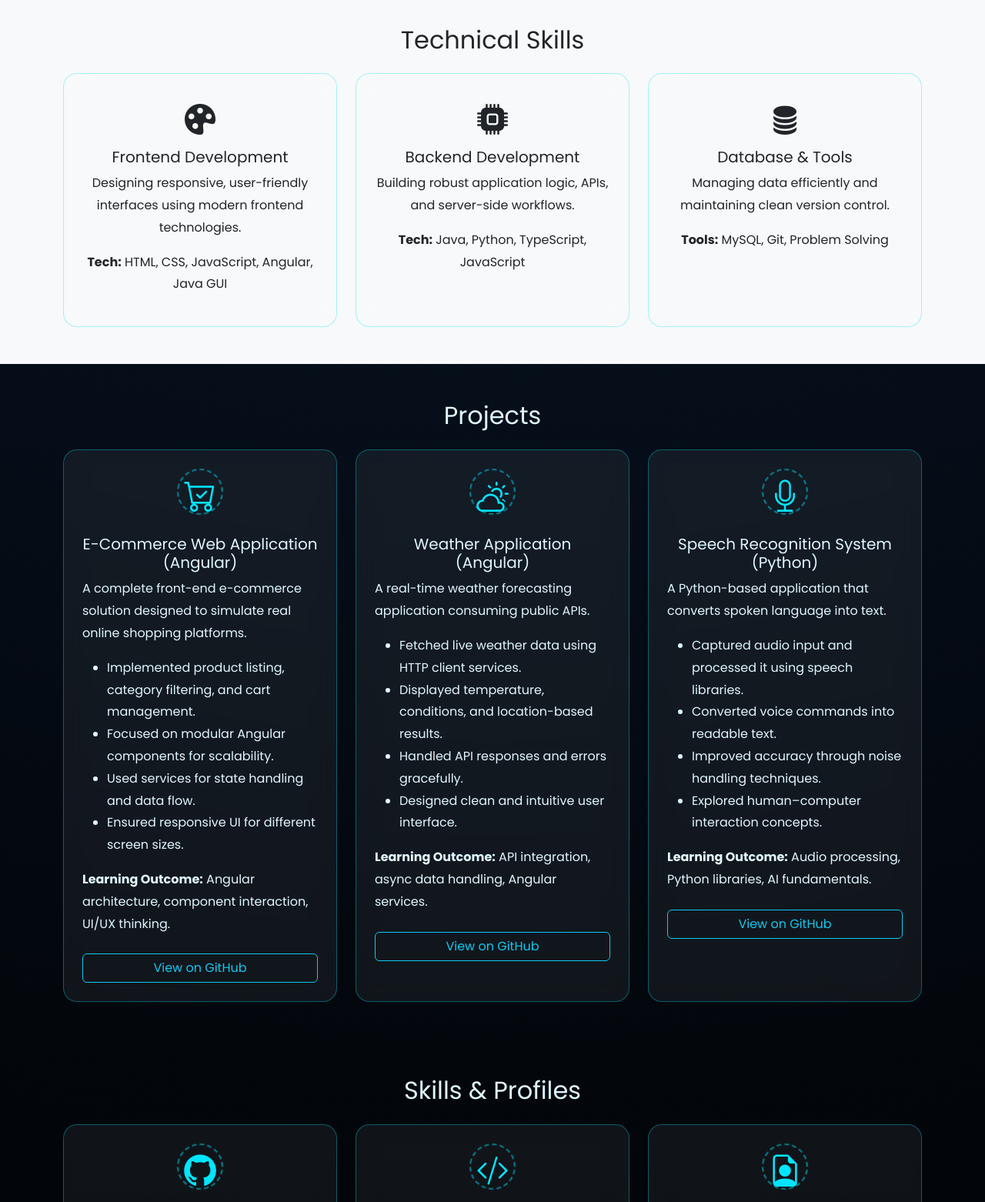
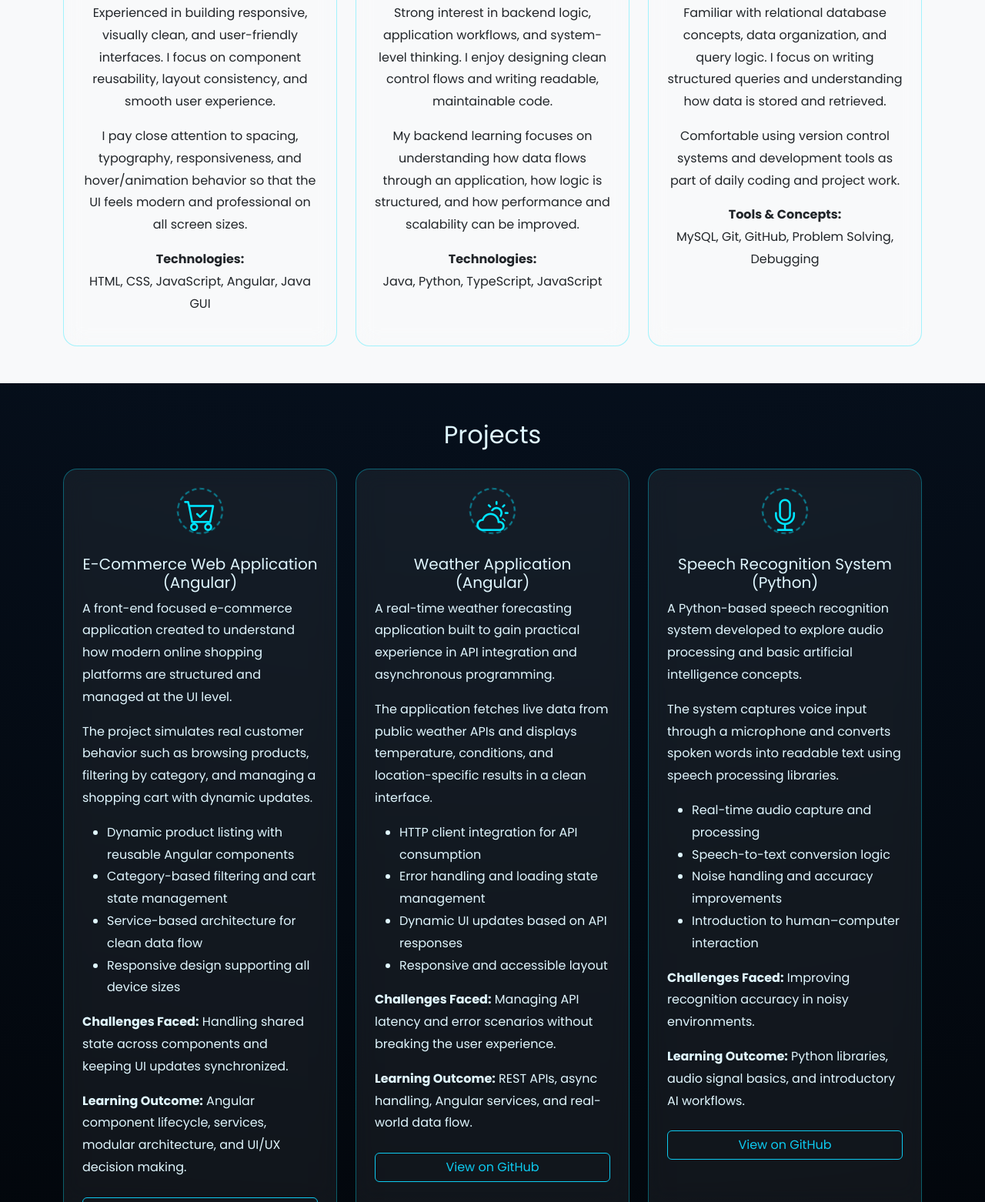
Before and after one commit to Dhanush-Kumar008/personal-website, a plain HTML site: page index.html in a window 1280 px wide. Shown: the part 1238-2800 px from the top of the page at 77% size. Drawn offline with nearby package versions, Linux system fonts and the light colour scheme.

Commit message:
Update index.html

```diff
--- a/index.html
+++ b/index.html
@@ -37,7 +37,6 @@
       line-height: 1.8;
     }
 
-    /* ================= NAVBAR ================= */
     .navbar {
       background: rgba(5,11,20,0.75) !important;
       backdrop-filter: blur(16px);
@@ -72,7 +71,6 @@
       width: 100%;
     }
 
-    /* ================= HERO ================= */
     .hero {
       min-height: 100vh;
       display: flex;
@@ -107,7 +105,6 @@
       font-weight: 600;
     }
 
-    /* ================= CARDS ================= */
     .about-card,
     .skill-card,
     .profile-card,
@@ -121,7 +118,6 @@
       cursor: pointer;
     }
 
-    /* ================= HOVER EFFECTS ================= */
     .skill-card:hover {
       transform: translateY(-12px) scale(1.05);
       box-shadow: 0 0 35px rgba(0,229,255,0.6);
@@ -141,7 +137,6 @@
     .backend:hover { box-shadow: 0 0 45px var(--green); }
     .database:hover { box-shadow: 0 0 45px var(--yellow); }
 
-    /* === FORCE HOVER EVEN WHEN SCREEN IS REDUCED (DESKTOP) === */
     @media (max-width: 992px) {
       .skill-card:hover,
       .profile-card:hover,
@@ -150,7 +145,6 @@
       }
     }
 
-    /* ================= ACTION ICON ================= */
     .action-logo-wrap {
       display: flex;
       justify-content: center;
@@ -184,38 +178,20 @@
       to { transform: rotate(360deg); }
     }
 
-    /* ================= RESPONSIVE ================= */
     @media (max-width: 992px) {
-      .nav-link-custom {
-        margin: 10px 0;
-        display: block;
-      }
-      .profile-img {
-        width: 150px;
-        height: 150px;
-      }
+      .nav-link-custom { margin: 10px 0; display: block; }
+      .profile-img { width: 150px; height: 150px; }
     }
 
     @media (max-width: 768px) {
-      section {
-        padding-left: 12px;
-        padding-right: 12px;
-      }
-      .row {
-        --bs-gutter-x: 1rem;
-      }
+      section { padding-left: 12px; padding-right: 12px; }
+      .row { --bs-gutter-x: 1rem; }
     }
 
     @media (max-width: 576px) {
       body { padding-top: 70px; }
-      .hero {
-        min-height: auto;
-        padding: 60px 16px;
-      }
-      .profile-img {
-        width: 120px;
-        height: 120px;
-      }
+      .hero { min-height: auto; padding: 60px 16px; }
+      .profile-img { width: 120px; height: 120px; }
       h1 { font-size: 1.6rem; }
       .lead { font-size: 1rem; }
     }
@@ -232,7 +208,6 @@
     </button>
     <div class="collapse navbar-collapse justify-content-end" id="mainNav">
       <div class="navbar-nav">
-        <a href="#about" class="nav-link-custom">About</a>
         <a href="#skills" class="nav-link-custom">Skills</a>
         <a href="#projects" class="nav-link-custom">Projects</a>
         <a href="#profiles" class="nav-link-custom">Profiles</a>
@@ -247,50 +222,83 @@
     <img src="symposium crop.png" class="profile-img">
     <h1 class="fw-bold">Dhanush Kumar Maha devan</h1>
     <p class="lead">Java Full Stack Developer | Angular | DSA Enthusiast</p>
+    <p>
+      Passionate about solving real-world problems through clean backend logic,
+      scalable system design, and intuitive frontend experiences.
+      Focused on continuous learning, discipline, and consistency in software engineering.
+    </p>
     <a href="#projects" class="btn btn-glow mt-3">View My Projects</a>
-  </div>
-</section>
-
-<section id="about" class="py-5 reveal">
-  <div class="container">
-    <h2 class="text-center mb-4">About Me</h2>
-    <div class="about-card p-4">
-      <p>I am a Computer Science student with a strong passion for building real-world, scalable software solutions.</p>
-      <p>My primary focus is on Java-based backend logic and Angular-driven frontends.</p>
-      <p>I consistently practice Data Structures and Algorithms to sharpen my problem-solving skills.</p>
-    </div>
   </div>
 </section>
 
 <section id="skills" class="py-5 bg-light text-dark reveal">
   <div class="container">
     <h2 class="text-center mb-4">Technical Skills</h2>
+    <p class="text-center mb-5">
+      A strong foundation in both frontend and backend development, with continuous practice
+      in problem solving and real-world application building. My focus is on understanding
+      fundamentals deeply rather than relying on shortcuts.
+    </p>
+
     <div class="row g-4">
 
+      <!-- FRONTEND -->
       <div class="col-md-4">
-        <div class="skill-card frontend text-center p-4">
+        <div class="skill-card frontend text-center p-4 h-100">
           <i class="bi bi-palette-fill fs-1"></i>
-          <h5>Frontend Development</h5>
-          <p>Designing responsive, user-friendly interfaces using modern frontend technologies.</p>
-          <p><strong>Tech:</strong> HTML, CSS, JavaScript, Angular, Java GUI</p>
+          <h5 class="mt-3">Frontend Development</h5>
+          <p>
+            Experienced in building responsive, visually clean, and user-friendly interfaces.
+            I focus on component reusability, layout consistency, and smooth user experience.
+          </p>
+          <p>
+            I pay close attention to spacing, typography, responsiveness, and hover/animation
+            behavior so that the UI feels modern and professional on all screen sizes.
+          </p>
+          <p>
+            <strong>Technologies:</strong><br>
+            HTML, CSS, JavaScript, Angular, Java GUI
+          </p>
         </div>
       </div>
 
+      <!-- BACKEND -->
       <div class="col-md-4">
-        <div class="skill-card backend text-center p-4">
+        <div class="skill-card backend text-center p-4 h-100">
           <i class="bi bi-cpu-fill fs-1"></i>
-          <h5>Backend Development</h5>
-          <p>Building robust application logic, APIs, and server-side workflows.</p>
-          <p><strong>Tech:</strong> Java, Python, TypeScript, JavaScript</p>
+          <h5 class="mt-3">Backend Development</h5>
+          <p>
+            Strong interest in backend logic, application workflows, and system-level thinking.
+            I enjoy designing clean control flows and writing readable, maintainable code.
+          </p>
+          <p>
+            My backend learning focuses on understanding how data flows through an application,
+            how logic is structured, and how performance and scalability can be improved.
+          </p>
+          <p>
+            <strong>Technologies:</strong><br>
+            Java, Python, TypeScript, JavaScript
+          </p>
         </div>
       </div>
 
+      <!-- DATABASE & TOOLS -->
       <div class="col-md-4">
-        <div class="skill-card database text-center p-4">
+        <div class="skill-card database text-center p-4 h-100">
           <i class="bi bi-database-fill fs-1"></i>
-          <h5>Database & Tools</h5>
-          <p>Managing data efficiently and maintaining clean version control.</p>
-          <p><strong>Tools:</strong> MySQL, Git, Problem Solving</p>
+          <h5 class="mt-3">Database & Tools</h5>
+          <p>
+            Familiar with relational database concepts, data organization, and query logic.
+            I focus on writing structured queries and understanding how data is stored and retrieved.
+          </p>
+          <p>
+            Comfortable using version control systems and development tools as part of
+            daily coding and project work.
+          </p>
+          <p>
+            <strong>Tools & Concepts:</strong><br>
+            MySQL, Git, GitHub, Problem Solving, Debugging
+          </p>
         </div>
       </div>
 
@@ -298,11 +306,14 @@
   </div>
 </section>
 
+<!-- PROJECT SECTION — EXPANDED CONTENT BELOW -->
+
 <section id="projects" class="py-5 reveal">
   <div class="container">
     <h2 class="text-center mb-4">Projects</h2>
     <div class="row g-4">
 
+      <!-- E-COMMERCE -->
       <div class="col-md-4">
         <div class="project-card p-4 h-100">
           <div class="action-logo-wrap">
@@ -310,18 +321,35 @@
             <span class="action-ring"></span>
           </div>
           <h5 class="text-center">E-Commerce Web Application (Angular)</h5>
-          <p>A complete front-end e-commerce solution designed to simulate real online shopping platforms.</p>
+          <p>
+            A front-end focused e-commerce application created to understand how modern
+            online shopping platforms are structured and managed at the UI level.
+          </p>
+          <p>
+            The project simulates real customer behavior such as browsing products,
+            filtering by category, and managing a shopping cart with dynamic updates.
+          </p>
           <ul>
-            <li>Implemented product listing, category filtering, and cart management.</li>
-            <li>Focused on modular Angular components for scalability.</li>
-            <li>Used services for state handling and data flow.</li>
-            <li>Ensured responsive UI for different screen sizes.</li>
+            <li>Dynamic product listing with reusable Angular components</li>
+            <li>Category-based filtering and cart state management</li>
+            <li>Service-based architecture for clean data flow</li>
+            <li>Responsive design supporting all device sizes</li>
           </ul>
-          <p><strong>Learning Outcome:</strong> Angular architecture, component interaction, UI/UX thinking.</p>
-          <a href="https://github.com/Dhanush-Kumar008/ecommerce-angular-project" target="_blank" class="btn btn-outline-info w-100 mt-2">View on GitHub</a>
+          <p>
+            <strong>Challenges Faced:</strong> Handling shared state across components
+            and keeping UI updates synchronized.
+          </p>
+          <p>
+            <strong>Learning Outcome:</strong> Angular component lifecycle, services,
+            modular architecture, and UI/UX decision making.
+          </p>
+          <a href="https://github.com/Dhanush-Kumar008/ecommerce-angular-project" target="_blank" class="btn btn-outline-info w-100 mt-2">
+            View on GitHub
+          </a>
         </div>
       </div>
 
+      <!-- WEATHER -->
       <div class="col-md-4">
         <div class="project-card p-4 h-100">
           <div class="action-logo-wrap">
@@ -329,18 +357,35 @@
             <span class="action-ring"></span>
           </div>
           <h5 class="text-center">Weather Application (Angular)</h5>
-          <p>A real-time weather forecasting application consuming public APIs.</p>
+          <p>
+            A real-time weather forecasting application built to gain practical
+            experience in API integration and asynchronous programming.
+          </p>
+          <p>
+            The application fetches live data from public weather APIs and displays
+            temperature, conditions, and location-specific results in a clean interface.
+          </p>
           <ul>
-            <li>Fetched live weather data using HTTP client services.</li>
-            <li>Displayed temperature, conditions, and location-based results.</li>
-            <li>Handled API responses and errors gracefully.</li>
-            <li>Designed clean and intuitive user interface.</li>
+            <li>HTTP client integration for API consumption</li>
+            <li>Error handling and loading state management</li>
+            <li>Dynamic UI updates based on API responses</li>
+            <li>Responsive and accessible layout</li>
           </ul>
-          <p><strong>Learning Outcome:</strong> API integration, async data handling, Angular services.</p>
-          <a href="https://github.com/Dhanush-Kumar008/Wheather-app-angular" target="_blank" class="btn btn-outline-info w-100 mt-2">View on GitHub</a>
+          <p>
+            <strong>Challenges Faced:</strong> Managing API latency and error scenarios
+            without breaking the user experience.
+          </p>
+          <p>
+            <strong>Learning Outcome:</strong> REST APIs, async handling, Angular services,
+            and real-world data flow.
+          </p>
+          <a href="https://github.com/Dhanush-Kumar008/Wheather-app-angular" target="_blank" class="btn btn-outline-info w-100 mt-2">
+            View on GitHub
+          </a>
         </div>
       </div>
 
+      <!-- SPEECH -->
       <div class="col-md-4">
         <div class="project-card p-4 h-100">
           <div class="action-logo-wrap">
@@ -348,15 +393,30 @@
             <span class="action-ring"></span>
           </div>
           <h5 class="text-center">Speech Recognition System (Python)</h5>
-          <p>A Python-based application that converts spoken language into text.</p>
+          <p>
+            A Python-based speech recognition system developed to explore
+            audio processing and basic artificial intelligence concepts.
+          </p>
+          <p>
+            The system captures voice input through a microphone and converts
+            spoken words into readable text using speech processing libraries.
+          </p>
           <ul>
-            <li>Captured audio input and processed it using speech libraries.</li>
-            <li>Converted voice commands into readable text.</li>
-            <li>Improved accuracy through noise handling techniques.</li>
-            <li>Explored human–computer interaction concepts.</li>
+            <li>Real-time audio capture and processing</li>
+            <li>Speech-to-text conversion logic</li>
+            <li>Noise handling and accuracy improvements</li>
+            <li>Introduction to human–computer interaction</li>
           </ul>
-          <p><strong>Learning Outcome:</strong> Audio processing, Python libraries, AI fundamentals.</p>
-          <a href="https://github.com/Dhanush-Kumar008/nm-speech-recoginition-project" target="_blank" class="btn btn-outline-info w-100 mt-2">View on GitHub</a>
+          <p>
+            <strong>Challenges Faced:</strong> Improving recognition accuracy in noisy environments.
+          </p>
+          <p>
+            <strong>Learning Outcome:</strong> Python libraries, audio signal basics,
+            and introductory AI workflows.
+          </p>
+          <a href="https://github.com/Dhanush-Kumar008/nm-speech-recoginition-project" target="_blank" class="btn btn-outline-info w-100 mt-2">
+            View on GitHub
+          </a>
         </div>
       </div>
 
@@ -369,52 +429,72 @@
     <h2 class="text-center mb-4">Skills & Profiles</h2>
     <div class="row g-4">
 
+      <!-- GITHUB -->
       <div class="col-md-4">
-        <a href="https://github.com/Dhanush-Kumar008" target="_blank" class="text-decoration-none text-reset">
         <div class="profile-card p-4 text-center">
           <div class="action-logo-wrap">
             <i class="bi bi-github action-logo"></i>
             <span class="action-ring"></span>
           </div>
           <h5>GitHub</h5>
-            <p>Collection of real-world projects showcasing consistent practice, clean code structure, and continuous learning.</p>
-            <span class="btn btn-outline-info w-100">Visit GitHub</span>
-          </div>
+          <p>
+            Collection of real-world projects showcasing consistent practice,
+            clean code structure, and continuous learning.
+          </p>
+          <a href="https://github.com/Dhanush-Kumar008"
+             target="_blank"
+             class="btn btn-outline-info w-100">
+            Visit GitHub
           </a>
         </div>
+      </div>
 
+      <!-- LEETCODE -->
       <div class="col-md-4">
-        <a href="https://leetcode.com/u/dhanushkumarit2022/" target="_blank" class="text-decoration-none text-reset">
         <div class="profile-card p-4 text-center">
           <div class="action-logo-wrap">
             <i class="bi bi-code-slash action-logo"></i>
             <span class="action-ring"></span>
           </div>
           <h5>LeetCode</h5>
-            <p>Regular practice of Data Structures and Algorithms to strengthen logical thinking and interview readiness.</p>
-            <span class="btn btn-outline-info w-100">View LeetCode</span>
-          </div>
+          <p>
+            Regular practice of Data Structures and Algorithms to strengthen
+            logical thinking and interview readiness.
+          </p>
+          <a href="https://leetcode.com/u/dhanushkumarit2022/"
+             target="_blank"
+             class="btn btn-outline-info w-100">
+            View LeetCode
           </a>
         </div>
+      </div>
 
+      <!-- RESUME -->
       <div class="col-md-4">
-        <a href="https://drive.google.com/drive/folders/1SYxyROn2GC0m4BQzJJYFYG23eguF8eo8" target="_blank" class="text-decoration-none text-reset">
         <div class="profile-card p-4 text-center">
           <div class="action-logo-wrap">
             <i class="bi bi-file-earmark-person action-logo"></i>
             <span class="action-ring"></span>
           </div>
           <h5>Resume</h5>
-            <p>A detailed overview of my skills, education, projects, and learning journey as a software developer.</p>
-            <span class="btn btn-outline-info w-100">View Resume</span>
+          <p>
+            A detailed overview of my skills, education, projects,
+            and learning journey as a software developer.
+          </p>
+          <a href="https://drive.google.com/drive/folders/1SYxyROn2GC0m4BQzJJYFYG23eguF8eo8"
+             target="_blank"
+             class="btn btn-outline-info w-100">
+            View Resume
+          </a>
         </div>
-        </a>
       </div>
 
     </div>
   </div>
 </section>
 
+
+<!-- CONTACT -->
 <section id="contact" class="py-5 text-center reveal">
   <div class="container">
     <h2>Contact Me</h2>
```
Lines whose indentation alone changed are shown as unchanged.
